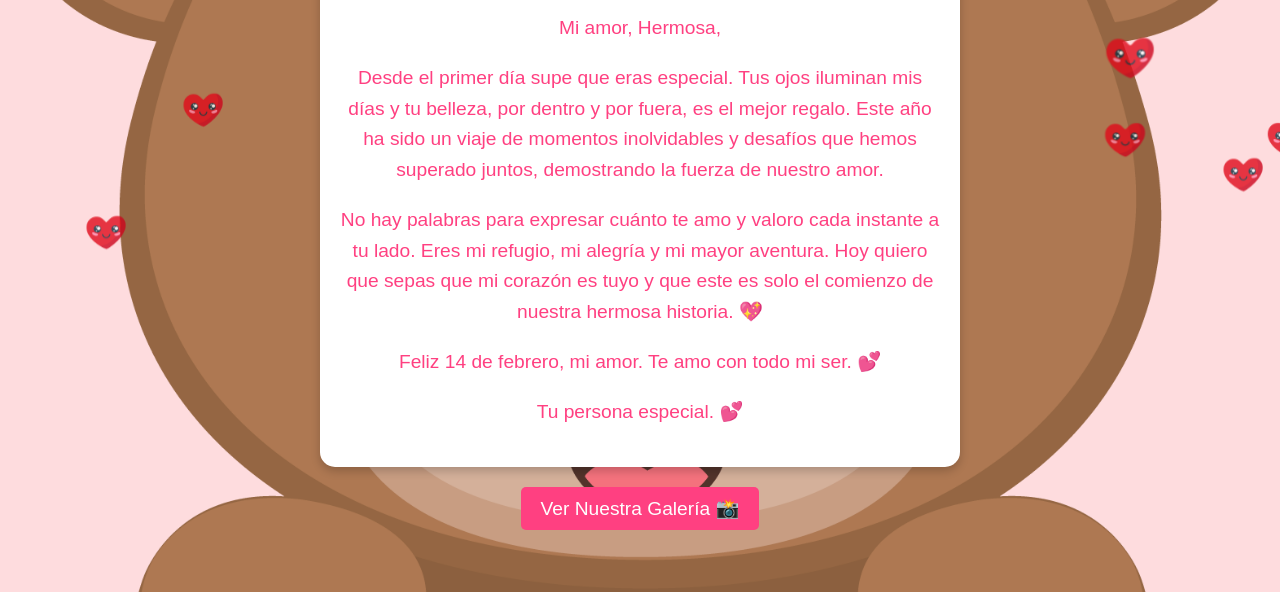
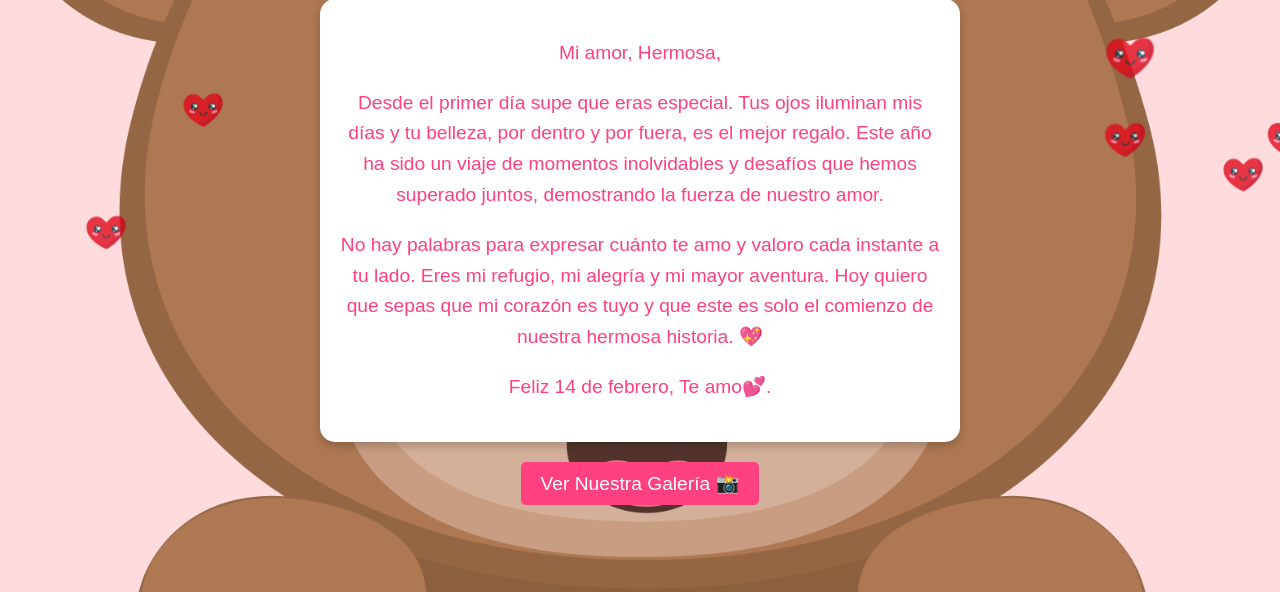
Before and after one commit to JosephMA7/CartaSanValentinYoana, a plain HTML site: page carta.html in a window 1280 px wide. Shown: the part 208-800 px from the top of the page. Drawn offline with Linux system fonts and the light colour scheme.

Commit message:
ultimo cambio

```diff
--- a/carta.html
+++ b/carta.html
@@ -25,8 +25,7 @@
                 mi alegría y mi mayor aventura.
                 Hoy quiero que sepas que mi corazón es tuyo y que este es solo el comienzo de nuestra hermosa historia. 💖
             </p>
-            <p>Feliz 14 de febrero, mi amor. Te amo con todo mi ser. 💕</p>
-            <p>Tu persona especial. 💕</p>
+            <p>Feliz 14 de febrero, Te amo💕.</p>
         </div>
         <a href="gallery.html" class="gallery-button">Ver Nuestra Galería 📸</a>
     </div>
```
